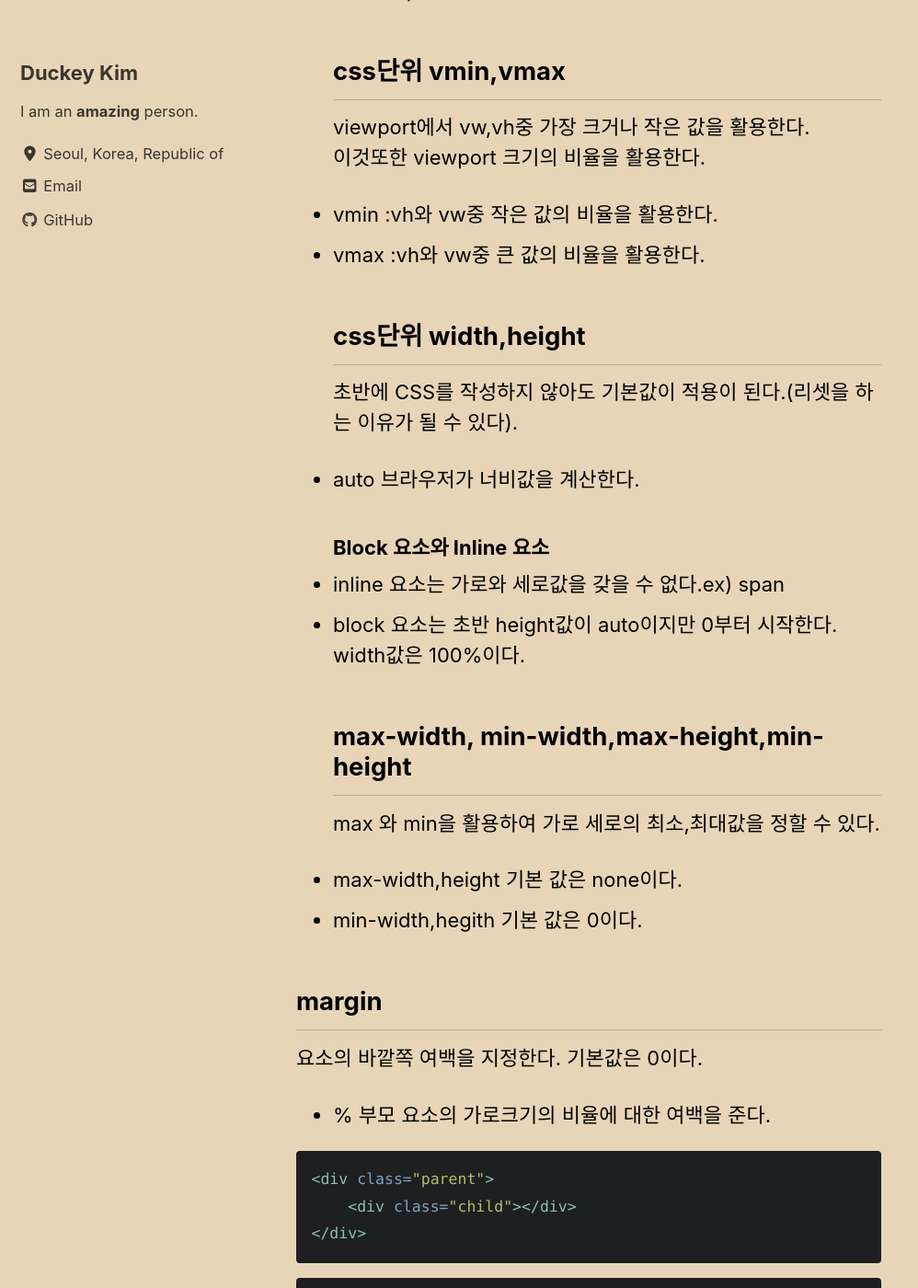
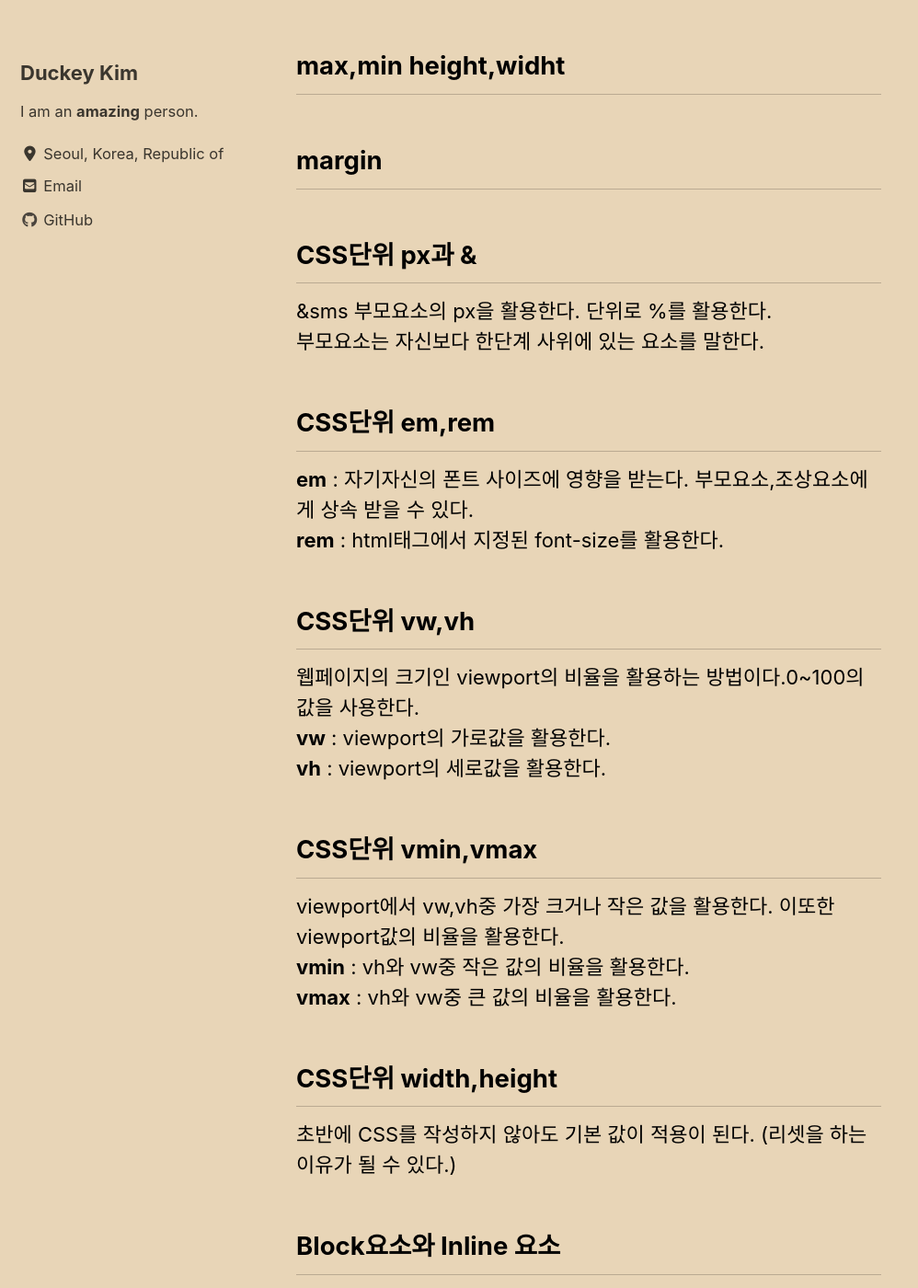
Before and after one commit to duckey-kim/duckey-kim.github.io, a Jekyll site: the page built from _posts/2020-01-02-5-CSS배우기.md, in a window 1280 px wide and 1400 px high, scrolled down 918 px. Shown: the whole window at 92% size, without its empty margins (0-998 px from the left). Built offline with Jekyll 4.4.1, drawn with Linux system fonts in a browser that asks for light colours; cached includes are drawn as plain includes; nearby versions of some CDN libraries; some of the changed text lies outside the part shown.

Commit message:
Update 2020-01-02-5-CSS배우기.md

````diff
--- a/_posts/2020-01-02-5-CSS배우기.md
+++ b/_posts/2020-01-02-5-CSS배우기.md
@@ -1,33 +1,40 @@
 # CSS 배우기
-## css단위 px과 %
-%는 부모요소의 px를 활용한다. %를 입력하면 된다.
-부모요소는 자신보다 한단계 상위에 있는 요소이다.
-## css단위 em,rem
-  * em  자기자신의 폰트사이즈에 영향을 받는다.부모요소에게 상속 받을 수 있다.
-  * rem html에 지정된 font-size를 활용한다.
-## css단위 vw,vh
-viewport의 비율을 활용하는 방법이다. 0~100의 값을 사용한다.
-  - vw viewport의 가로값을 활용하겠다.
-  - vh viewport의 세로값을 활용하겠다.
-## css단위 vmin,vmax
-viewport에서 vw,vh중 가장 크거나 작은 값을 활용한다.
-이것또한 viewport 크기의 비율을 활용한다.
-  * vmin :vh와 vw중 작은 값의 비율을 활용한다.
-  * vmax :vh와 vw중 큰 값의 비율을 활용한다.
-## css단위 width,height
-초반에 CSS를 작성하지 않아도 기본값이 적용이 된다.(리셋을 하는 이유가 될 수 있다).
-  * auto 브라우저가 너비값을 계산한다.
-### Block 요소와 Inline 요소
-  - inline 요소는 가로와 세로값을 갖을 수 없다.ex) span
-  - block 요소는 초반 height값이 auto이지만 0부터 시작한다. width값은 100%이다.
-## max-width, min-width,max-height,min-height
-max 와 min을 활용하여 가로 세로의 최소,최대값을 정할 수 있다.
-  * max-width,height 기본 값은 none이다.
-  * min-width,hegith 기본 값은 0이다.
+**목차**
+---
+## CSS단위 px과 &
+## CSS단위 em,rem
+## CSS단위 vw,vh
+## CSS단위 vmin,vmax
+## CSS단위 width,height
+## Block요소와 Inline 요소
+## max,min height,widht
+## margin
 
+## CSS단위 px과 &
+&sms 부모요소의 px을 활용한다. 단위로 %를 활용한다.
+부모요소는 자신보다 한단계 사위에 있는 요소를 말한다.
+## CSS단위 em,rem
+ **em** : 자기자신의 폰트 사이즈에 영향을 받는다. 부모요소,조상요소에게 상속 받을 수 있다.
+ **rem** : html태그에서 지정된 font-size를 활용한다.
+## CSS단위 vw,vh
+웹페이지의 크기인 viewport의 비율을 활용하는 방법이다.0~100의 값을 사용한다.
+ **vw** : viewport의 가로값을 활용한다.
+ **vh** : viewport의 세로값을 활용한다.
+## CSS단위 vmin,vmax
+viewport에서 vw,vh중 가장 크거나 작은 값을 활용한다. 이또한 viewport값의 비율을 활용한다.
+ **vmin** : vh와 vw중 작은 값의 비율을 활용한다.
+ **vmax** : vh와 vw중 큰 값의 비율을 활용한다.
+## CSS단위 width,height
+초반에 CSS를 작성하지 않아도 기본 값이 적용이 된다. (리셋을 하는 이유가 될 수 있다.)
+## Block요소와 Inline 요소
+ **Block요소** : 초반 height값이 auto이지만 0부터 시작한다. width값은 100%이다.
+ **Inline요소** : 가로와 세로값을 갖을 수 없다. ex) span태그
+## max,min height,widht
+ **max-xxx** : 기본 값은 none이다.
+ **min-xxx** : 기본 값은 0이다.
 ## margin
-요소의 바깥쪽 여백을 지정한다. 기본값은 0이다.
- - % 부모 요소의 가로크기의 비율에 대한 여백을 준다.
+요소의 바깥쪽 여백을 지정한다. 기본 값은 0이다.
+단위 값으로 **%**를 활용할때 %는 부모요소의 가로크기를 활용한다.
 
 ```html
 <div class="parent">
@@ -49,8 +56,6 @@
 
 }
 ```
-개발자 도구를 보면 child의 margin값이 200px 인 것을 볼 수 있다.
-이 값은 .parent의 width의 값의 50%인 것을 알 수 있다.
 **사용법**
 ```css
 margin: 1px 1px 1px 1px; 위 우 아래 좌
````
